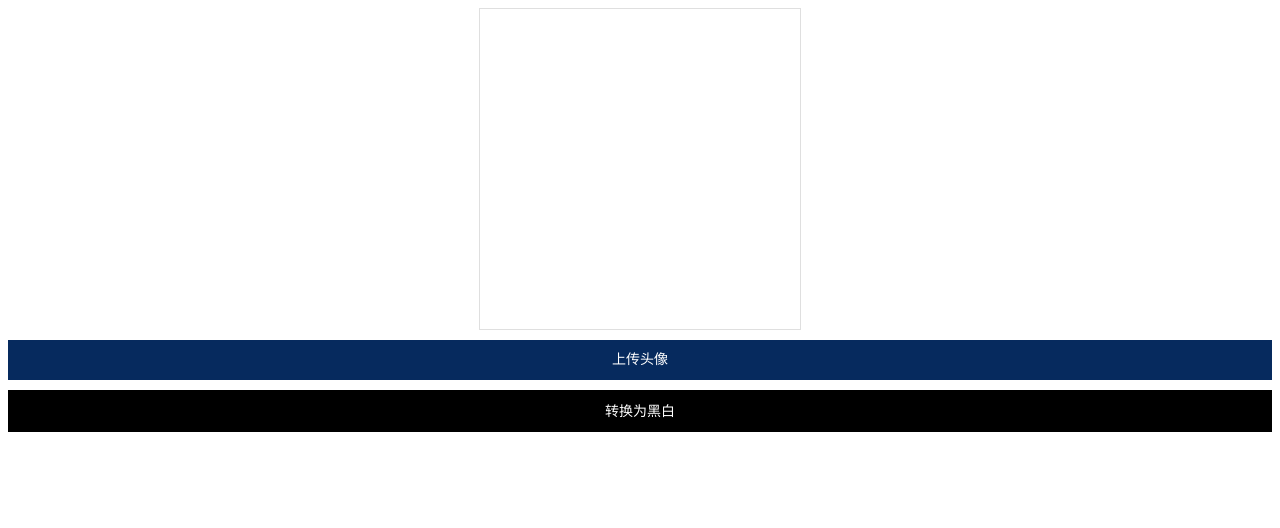
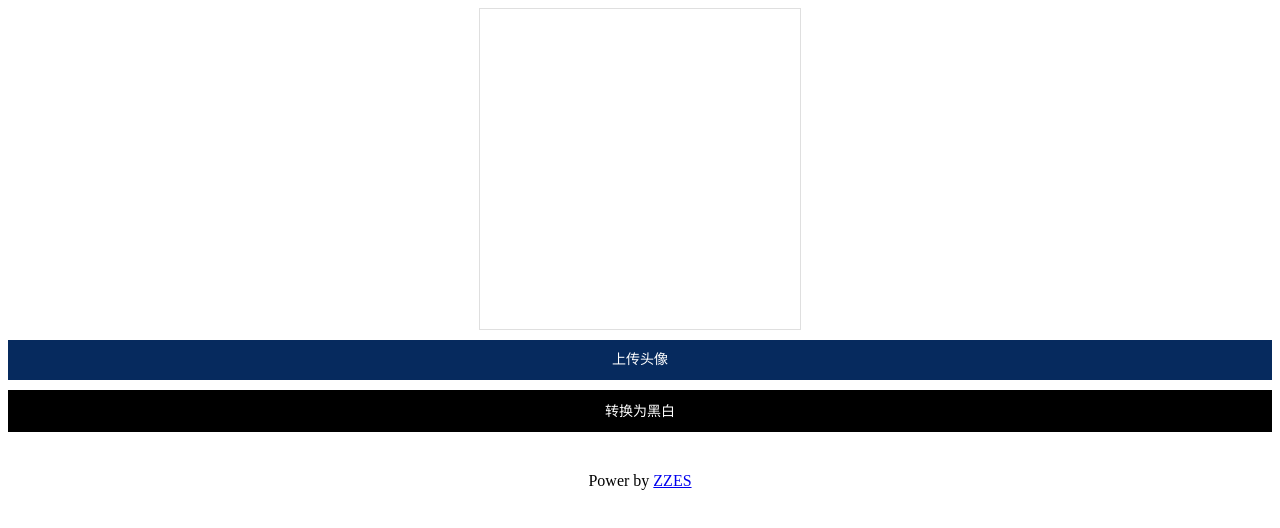
Before and after one commit to klren0312/avatarToBlackAndWhite, a plain HTML site: page index.html in a window 1280 px wide. Drawn offline with Linux system fonts and the light colour scheme.

Commit message:
feat: footer

```diff
--- a/index.html
+++ b/index.html
@@ -43,6 +43,10 @@
       color: #fff;
       font-size: 14px;
     }
+    footer {
+      margin-top: 40px;
+      text-align: center;
+    }
   </style>
 </head>
 <body>
@@ -55,6 +59,7 @@
     <input class="hide" type="file" name="file" id="upload" onchange="uploadFile(this)">
   </label>
   <button class="convert-btn" onclick="convert()">转换为黑白</button>
+  <footer>Power by <a href="https://www.zzes1314.cn/home">ZZES</a></footer>
   <script>
     const btn = document.getElementById('js-button')
     const tip = document.getElementById('js-tip')
```
